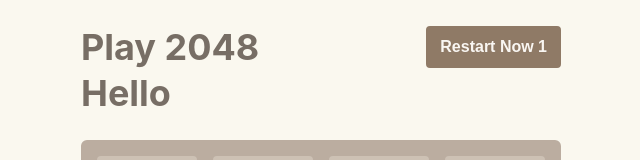
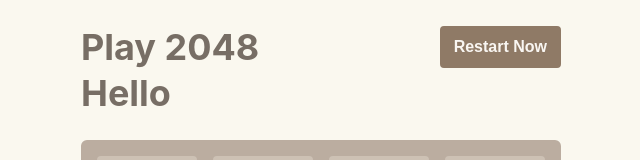
Before and after one commit to Hemal99/seamless-ci-cd, a React (Create React App) app in the folder app/: page / in a window 1280 px wide. Shown: the top 160 px of the page, without its empty margins (319-959 px from the left). Built offline with nearby package versions, Linux system fonts and the light colour scheme.

Commit message:
fix: update button text to 'Restart Now' in App component

```diff
--- a/app/src/App.tsx
+++ b/app/src/App.tsx
@@ -19,7 +19,7 @@ export const App = () => {
           <h1>Play 2048 Hello</h1>
         </div>
         <div>
-          <Button onClick={handleRestart}>Restart Now 1</Button>
+          <Button onClick={handleRestart}>Restart Now</Button>
         </div>
       </div>
       <Game key={date.toISOString()} />
```
